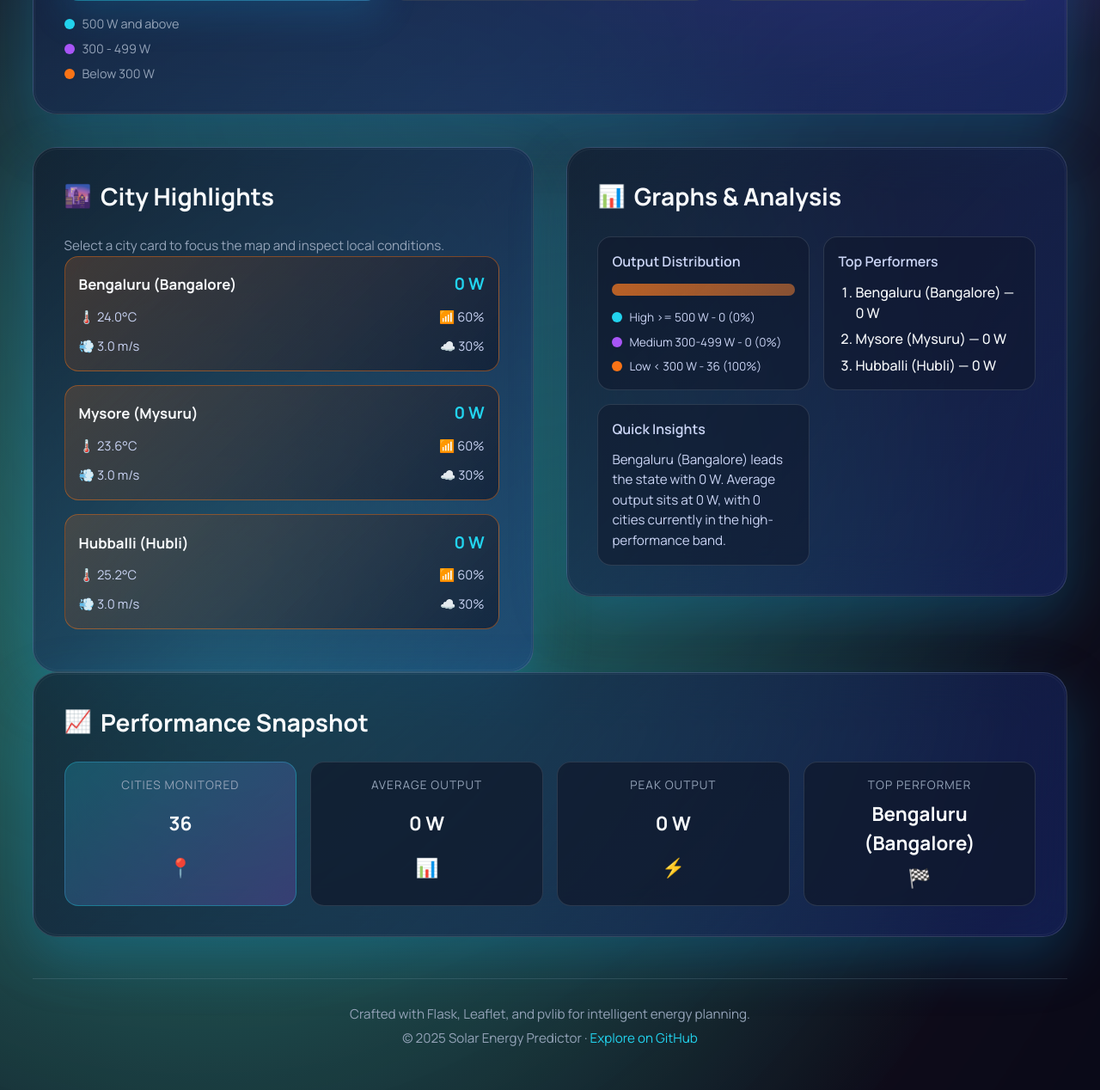
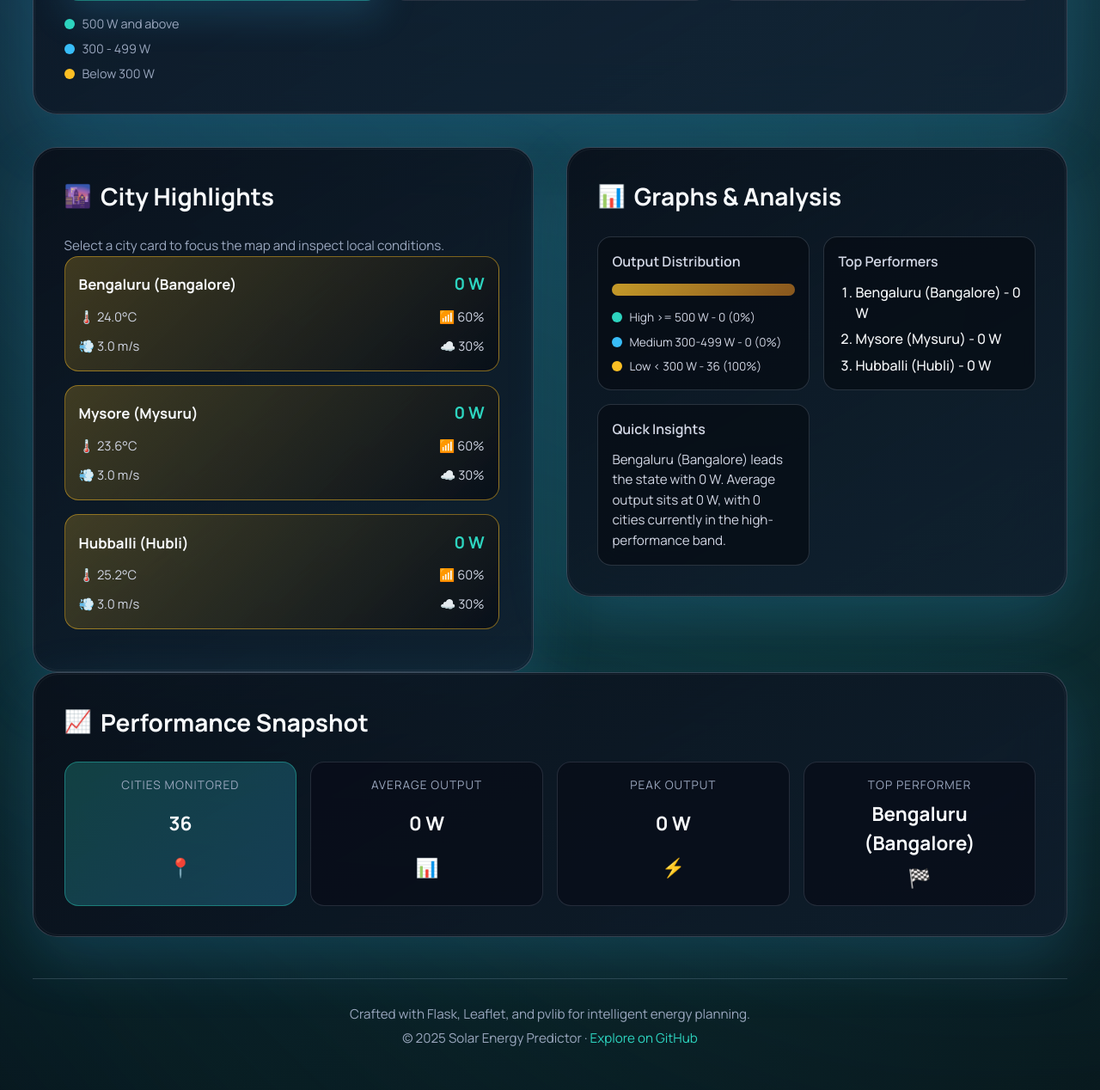
Before and after one commit to VaibhavUPratap/Solar-Energy-Predictor, a Flask app: page /api/karnataka-hotspots in a window 1280 px wide. Shown: the part 1353-2621 px from the top of the page at 86% size. Run offline with Flask 3, Linux system fonts and the light colour scheme; data that the repository does not hold is empty; some libraries are stand-ins or nearby versions.

Commit message:
Final Fix (Color)

```diff
--- a/static/css/karnataka.css
+++ b/static/css/karnataka.css
@@ -29,9 +29,9 @@
     width: 100%;
     height: clamp(420px, 60vh, 620px);
     border-radius: var(--radius-lg);
-    border: 1px solid rgba(148, 163, 184, 0.2);
+    border: 1px solid rgba(148, 163, 184, 0.28);
     overflow: hidden;
-    box-shadow: inset 0 0 0 1px rgba(255, 255, 255, 0.04);
+    box-shadow: inset 0 0 0 1px rgba(255, 255, 255, 0.06);
 }
 
 .last-updated-chip {
@@ -40,8 +40,8 @@
     gap: 0.5rem;
     padding: 0.5rem 0.9rem;
     border-radius: 999px;
-    background: rgba(14, 165, 233, 0.12);
-    border: 1px solid rgba(34, 211, 238, 0.35);
+    background: rgba(45, 212, 191, 0.14);
+    border: 1px solid rgba(45, 212, 191, 0.38);
     font-size: 0.9rem;
     color: var(--text-secondary);
     backdrop-filter: blur(var(--blur-card));
@@ -60,16 +60,16 @@
     gap: 0.75rem;
     padding: 1.1rem 1rem;
     border-radius: var(--radius-md);
-    border: 1px solid rgba(148, 163, 184, 0.2);
-    background: rgba(15, 23, 42, 0.6);
+    border: 1px solid rgba(148, 163, 184, 0.24);
+    background: rgba(7, 12, 21, 0.8);
     transition: transform var(--transition), border-color var(--transition), box-shadow var(--transition);
     cursor: pointer;
 }
 
 .hotspot-card:hover {
     transform: translateY(-3px);
-    border-color: rgba(34, 211, 238, 0.32);
-    box-shadow: 0 16px 45px rgba(14, 165, 233, 0.25);
+    border-color: rgba(45, 212, 191, 0.42);
+    box-shadow: 0 16px 45px rgba(56, 189, 248, 0.22);
 }
 
 .hotspot-card__header {
@@ -100,30 +100,30 @@
 }
 
 .hotspot-card--high {
-    border-color: rgba(34, 211, 238, 0.45);
-    background: linear-gradient(135deg, rgba(34, 211, 238, 0.18), rgba(15, 23, 42, 0.65));
+    border-color: rgba(45, 212, 191, 0.5);
+    background: linear-gradient(135deg, rgba(45, 212, 191, 0.22), rgba(7, 12, 21, 0.78));
 }
 
 .hotspot-card--medium {
-    border-color: rgba(168, 85, 247, 0.45);
-    background: linear-gradient(135deg, rgba(168, 85, 247, 0.18), rgba(15, 23, 42, 0.65));
+    border-color: rgba(56, 189, 248, 0.48);
+    background: linear-gradient(135deg, rgba(56, 189, 248, 0.22), rgba(7, 12, 21, 0.78));
 }
 
 .hotspot-card--low {
-    border-color: rgba(249, 115, 22, 0.45);
-    background: linear-gradient(135deg, rgba(249, 115, 22, 0.18), rgba(15, 23, 42, 0.65));
+    border-color: rgba(251, 191, 36, 0.48);
+    background: linear-gradient(135deg, rgba(251, 191, 36, 0.22), rgba(7, 12, 21, 0.78));
 }
 
 .legend-dot--high {
-    background: #22d3ee;
+    background: #2dd4bf;
 }
 
 .legend-dot--mid {
-    background: #a855f7;
+    background: #38bdf8;
 }
 
 .legend-dot--low {
-    background: #f97316;
+    background: #fbbf24;
 }
 
 .stats-panel .stat-card {
@@ -136,7 +136,7 @@
     display: flex;
     align-items: center;
     justify-content: center;
-    background: rgba(5, 8, 22, 0.75);
+    background: rgba(5, 7, 15, 0.78);
     backdrop-filter: blur(10px);
     z-index: 60;
 }
@@ -144,9 +144,9 @@
 .loading-dialog {
     padding: 2rem 2.75rem;
     border-radius: var(--radius-lg);
-    background: linear-gradient(135deg, rgba(15, 23, 42, 0.85), rgba(37, 99, 235, 0.25));
-    border: 1px solid rgba(148, 163, 184, 0.25);
-    box-shadow: 0 28px 80px rgba(37, 99, 235, 0.35);
+    background: linear-gradient(145deg, rgba(7, 12, 21, 0.92), rgba(13, 31, 45, 0.75));
+    border: 1px solid rgba(148, 163, 184, 0.3);
+    box-shadow: 0 28px 80px rgba(56, 189, 248, 0.22);
     display: grid;
     gap: 1rem;
     text-align: center;
@@ -209,8 +209,8 @@
 .chart-card {
     padding: 1rem;
     border-radius: var(--radius-md);
-    background: rgba(15, 23, 42, 0.55);
-    border: 1px solid rgba(148, 163, 184, 0.2);
+    background: rgba(7, 12, 21, 0.75);
+    border: 1px solid rgba(148, 163, 184, 0.24);
     display: grid;
     gap: 0.75rem;
 }
@@ -227,7 +227,7 @@
     height: 14px;
     border-radius: 999px;
     overflow: hidden;
-    background: rgba(148, 163, 184, 0.18);
+    background: rgba(148, 163, 184, 0.22);
     display: flex;
 }
 
@@ -236,15 +236,15 @@
 }
 
 .distribution-segment.high {
-    background: linear-gradient(135deg, rgba(34, 211, 238, 0.65), rgba(34, 211, 238, 0.4));
+    background: linear-gradient(135deg, rgba(45, 212, 191, 0.7), rgba(13, 148, 136, 0.55));
 }
 
 .distribution-segment.medium {
-    background: linear-gradient(135deg, rgba(168, 85, 247, 0.7), rgba(168, 85, 247, 0.45));
+    background: linear-gradient(135deg, rgba(56, 189, 248, 0.72), rgba(29, 78, 216, 0.55));
 }
 
 .distribution-segment.low {
-    background: linear-gradient(135deg, rgba(249, 115, 22, 0.7), rgba(249, 115, 22, 0.45));
+    background: linear-gradient(135deg, rgba(251, 191, 36, 0.75), rgba(217, 119, 6, 0.55));
 }
 
 .distribution-legend {
--- a/static/css/style.css
+++ b/static/css/style.css
@@ -5,20 +5,20 @@
 @import url('https://fonts.googleapis.com/css2?family=Manrope:wght@400;500;600;700;800&family=Space+Grotesk:wght=500;600&display=swap');
 
 :root {
-    --bg-primary: #050816;
-    --bg-secondary: rgba(15, 23, 42, 0.75);
-    --glass: rgba(15, 51, 92, 0.55);
-    --glass-strong: rgba(29, 78, 216, 0.55);
-    --accent-cyan: #22d3ee;
-    --accent-violet: #a855f7;
-    --accent-amber: #f97316;
-    --accent-lime: #bef264;
+    --bg-primary: #05070f;
+    --bg-secondary: rgba(12, 19, 33, 0.82);
+    --glass: rgba(17, 28, 46, 0.7);
+    --glass-strong: rgba(19, 78, 96, 0.68);
+    --accent-cyan: #2dd4bf;
+    --accent-violet: #38bdf8;
+    --accent-amber: #fbbf24;
+    --accent-lime: #4ade80;
     --text-primary: #f8fafc;
-    --text-secondary: #cbd5f5;
-    --text-muted: #94a3b8;
-    --border-glass: rgba(148, 163, 184, 0.25);
-    --shadow-soft: 0 24px 65px rgba(14, 165, 233, 0.25);
-    --shadow-strong: 0 28px 80px rgba(168, 85, 247, 0.35);
+    --text-secondary: #d2d7e5;
+    --text-muted: #9aa7be;
+    --border-glass: rgba(148, 163, 184, 0.32);
+    --shadow-soft: 0 26px 70px rgba(56, 189, 248, 0.18);
+    --shadow-strong: 0 32px 95px rgba(45, 212, 191, 0.28);
     --radius-xl: 28px;
     --radius-lg: 22px;
     --radius-md: 16px;
@@ -36,10 +36,10 @@
 
 body {
     font-family: 'Manrope', 'Segoe UI', sans-serif;
-    background: radial-gradient(circle at top left, #1e3a8a, transparent 45%),
-                radial-gradient(circle at 20% 80%, #0f766e, transparent 40%),
-                radial-gradient(circle at 80% 20%, #7c3aed, transparent 40%),
-                var(--bg-primary);
+    background: radial-gradient(circle at 18% -10%, rgba(56, 189, 248, 0.12), transparent 52%),
+                radial-gradient(circle at 82% 4%, rgba(45, 212, 191, 0.16), transparent 55%),
+                radial-gradient(circle at 10% 82%, rgba(15, 118, 110, 0.18), transparent 55%),
+                linear-gradient(160deg, #05070f 0%, #0c1321 38%, #05070f 100%);
     color: var(--text-primary);
     min-height: 100vh;
     position: relative;
@@ -50,10 +50,10 @@ body::before {
     content: '';
     position: fixed;
     inset: -30vw;
-    background: radial-gradient(circle, rgba(34, 211, 238, 0.12), transparent 55%),
-                radial-gradient(circle at 70% 30%, rgba(168, 85, 247, 0.15), transparent 50%),
-                radial-gradient(circle at 30% 70%, rgba(248, 113, 113, 0.12), transparent 55%);
-    filter: blur(80px);
+    background: radial-gradient(circle at 30% 40%, rgba(56, 189, 248, 0.18), transparent 60%),
+                radial-gradient(circle at 75% 65%, rgba(45, 212, 191, 0.18), transparent 58%),
+                radial-gradient(circle at 55% 20%, rgba(59, 130, 246, 0.12), transparent 55%);
+    filter: blur(90px);
     z-index: 0;
     pointer-events: none;
 }
@@ -173,7 +174,7 @@ main, .page-shell, .container {
 
 .glass-card {
     position: relative;
-    background: linear-gradient(135deg, rgba(15, 23, 42, 0.65), rgba(30, 64, 175, 0.35));
+    background: linear-gradient(150deg, rgba(9, 14, 24, 0.9), rgba(17, 28, 46, 0.7));
     border-radius: var(--radius-xl);
     border: 1px solid var(--border-glass);
     backdrop-filter: blur(var(--blur-card));
@@ -369,7 +370,7 @@ main, .page-shell, .container {
 }
 
 .stat-card {
-    background: rgba(15, 23, 42, 0.7);
+    background: rgba(8, 13, 24, 0.75);
     border-radius: var(--radius-md);
     border: 1px solid rgba(148, 163, 184, 0.2);
     padding: 1rem;
@@ -381,12 +382,12 @@ main, .page-shell, .container {
 
 .stat-card:hover {
     transform: translateY(-4px);
-    border-color: rgba(34, 211, 238, 0.32);
+    border-color: rgba(45, 212, 191, 0.35);
 }
 
 .stat-card.primary {
-    background: linear-gradient(135deg, rgba(34, 211, 238, 0.22), rgba(168, 85, 247, 0.22));
-    border-color: rgba(34, 211, 238, 0.32);
+    background: linear-gradient(135deg, rgba(45, 212, 191, 0.24), rgba(56, 189, 248, 0.24));
+    border-color: rgba(45, 212, 191, 0.42);
 }
 
 .stat-title {
@@ -529,20 +530,20 @@ main, .page-shell, .container {
 
 .error-banner {
     margin-top: clamp(1.5rem, 3vw, 2rem);
-    background: rgba(248, 113, 113, 0.18);
-    color: #fecaca;
-    border: 1px solid rgba(239, 68, 68, 0.45);
+    background: rgba(248, 113, 113, 0.2);
+    color: #ffe4e6;
+    border: 1px solid rgba(239, 68, 68, 0.55);
     border-radius: var(--radius-md);
     padding: 1rem 1.25rem;
     text-align: center;
     backdrop-filter: blur(var(--blur-card));
-    box-shadow: 0 18px 30px rgba(248, 113, 113, 0.22);
+    box-shadow: 0 18px 30px rgba(248, 113, 113, 0.28);
 }
 
 .footer {
     margin-top: clamp(2rem, 4vw, 3rem);
     padding: 1.85rem 0 0;
-    border-top: 1px solid rgba(148, 163, 184, 0.2);
+    border-top: 1px solid rgba(148, 163, 184, 0.25);
     color: var(--text-muted);
     font-size: 0.95rem;
     display: grid;
@@ -626,7 +627,7 @@ tbody tr:hover {
 }
 
 ::-webkit-scrollbar-track {
-    background: rgba(15, 23, 42, 0.6);
+    background: rgba(9, 15, 27, 0.75);
 }
 
 ::-webkit-scrollbar-thumb {
--- a/static/js/karnataka.js
+++ b/static/js/karnataka.js
@@ -301,7 +301,7 @@ function updateAnalysis({ predictions = [], total = 0, average = 0, max = 0, bes
             sorted.slice(0, 3).forEach(prediction => {
                 const li = document.createElement('li');
                 li.className = 'top-city';
-                li.textContent = `${prediction.city} — ${formatPower(prediction.predicted_power)}`;
+                li.textContent = `${prediction.city} - ${formatPower(prediction.predicted_power)}`;
                 topCitiesList.appendChild(li);
             });
         }
```
Also changed, not shown: other parts of static/css/style.css (+43 -42 lines). Lines whose indentation alone changed are shown as unchanged.
